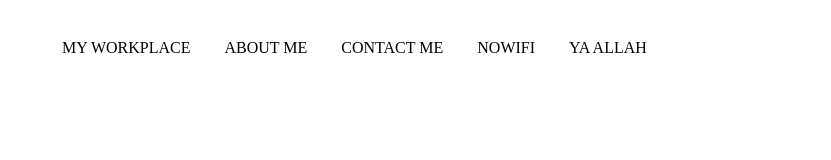
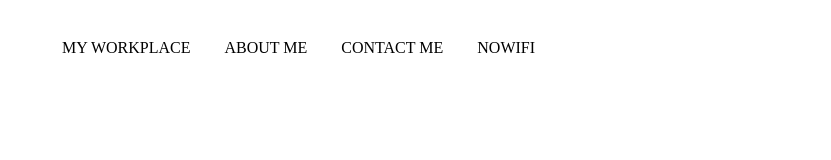
Before and after one commit to 1pdinesh/Gallery-, a plain HTML site: page index.html in a window 1280 px wide. Shown: the top 160 px of the page, without its empty margins (224-1055 px from the left). Drawn offline with Linux system fonts and the light colour scheme.

```diff
--- a/index.html
+++ b/index.html
@@ -17,7 +17,7 @@
                 <li><a href="">About Me</a></li>
                 <li><a href="">Contact Me</a></li>
                 <li><a href="">NoWifi</a></li>
-                <li><a href="">Ya allah</a></li>
+
 
             </ul>
         </nav>
```
